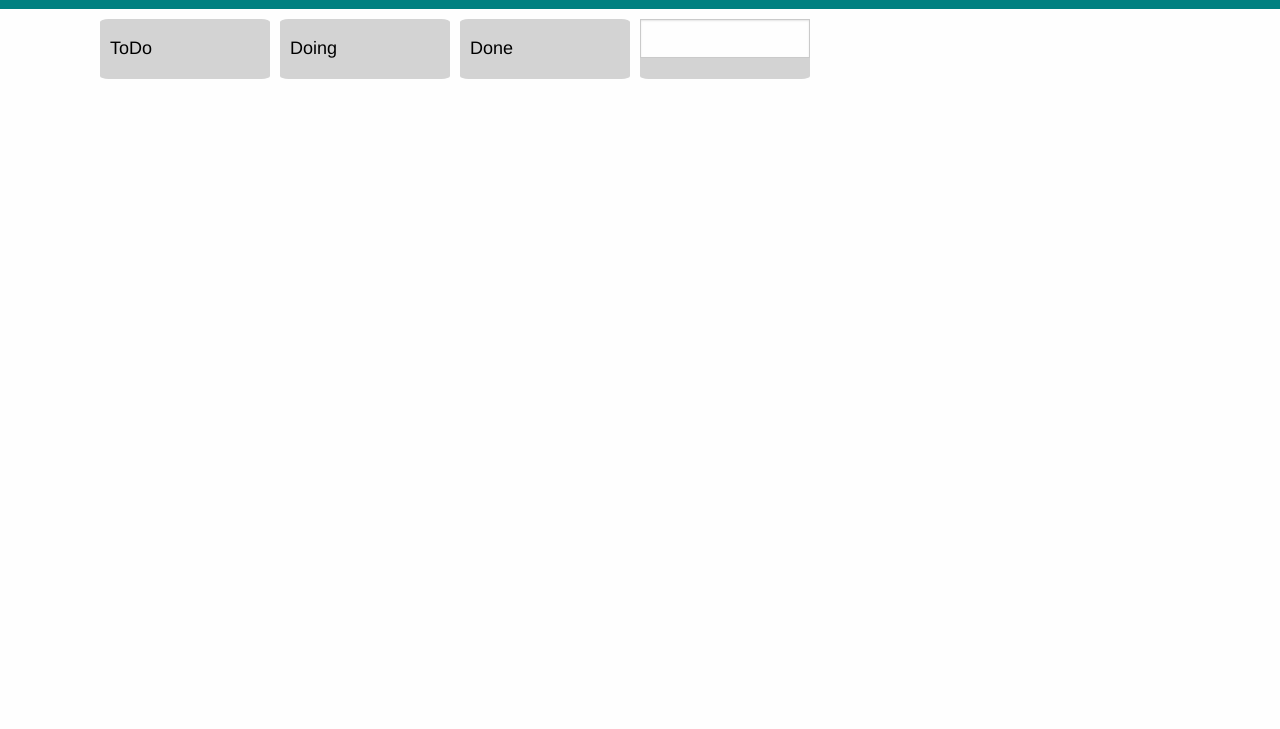
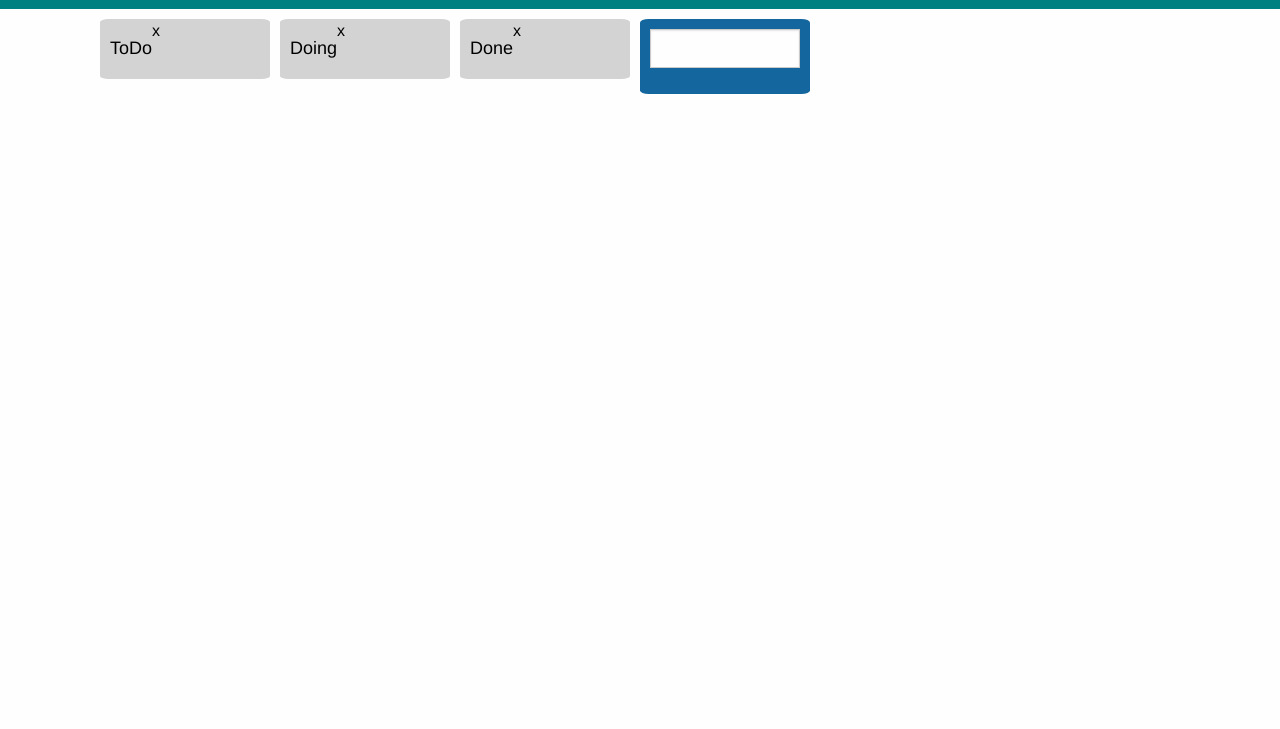
Before and after one commit to Finc8888/trello, a plain HTML site: page index.html in a window 1280 px wide. Shown: the part 71-800 px from the top of the page. Drawn offline with nearby package versions, Linux system fonts and the light colour scheme; a web font is replaced by a local one.

Commit message:
add removeList

```diff
--- a/css/trello.css
+++ b/css/trello.css
@@ -45,3 +45,12 @@ header{
     padding-left: 10px;
     align-self:center;
 }
+.new-list{
+    background-color: #14679e;
+    padding: 10px;
+    height:75px;
+}
+.remove-list{
+    color:black;
+    float: left;
+}
--- a/index.html
+++ b/index.html
@@ -17,10 +17,14 @@
   </header>
   <section id="list-container" class="list-container" ng-controller="listsCtrl as listsCtrl">
     <div class="row row-lists">
-      <section class="list" ng-repeat="list in listsCtrl.lists">
+      <section class="list" ng-repeat="list in listsCtrl.lists" ng-controller ="listCtrl as listCtrl">
         <h1>
           {{list.listName}}
         </h1>
+
+        <a class="hand" ng-click="listCtrl.removeList(list)">
+          <div class="remove remove-list">x</div>
+        </a>
       </section>
   <section class="list new-list list-inline">
     <form  ng-submit="listsCtrl.addList()">
@@ -33,6 +37,7 @@
   <script type="text/javascript" src="js/lodash.js"></script>
   <script type="text/javascript" src="js/app.js"></script>
   <script type="text/javascript" src="js/controllers/listsCtrl.js"> </script>
+  <script type="text/javascript" src="js/controllers/listCtrl.js"> </script>
   <script type="text/javascript" src="js/factories/listFactory.js"> </script>
 </body>
 </html>
--- /dev/null
+++ b/js/controllers/listCtrl.js
@@ -0,0 +1,9 @@
+/**
+ * Created by vprikhodko on 08.02.2019.
+ */
+angular.module('app').controller('listCtrl',function(listFactory){
+    console.log('listCtrl');
+    this.removeList = function(list){
+        listFactory.removeList(list);
+    }
+});
--- a/js/factories/listFactory.js
+++ b/js/factories/listFactory.js
@@ -27,5 +27,8 @@ angular.module('app').factory('listFactory',function(){
         listName :listName
       });
     }
+    service.removeList = function(list){
+        _.pull(lists,list);
+    }
     return service;
 });
```
